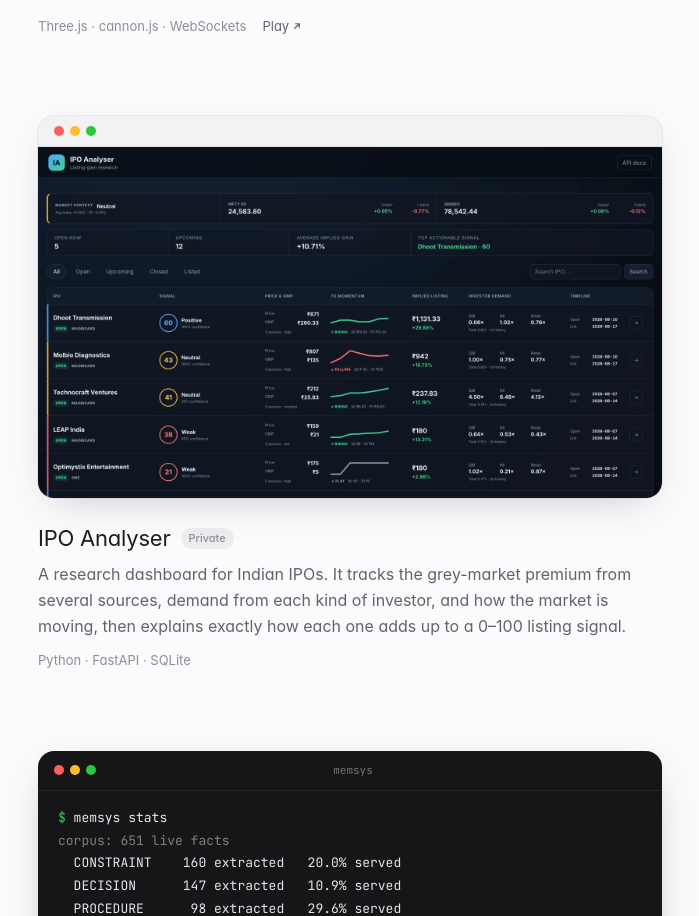
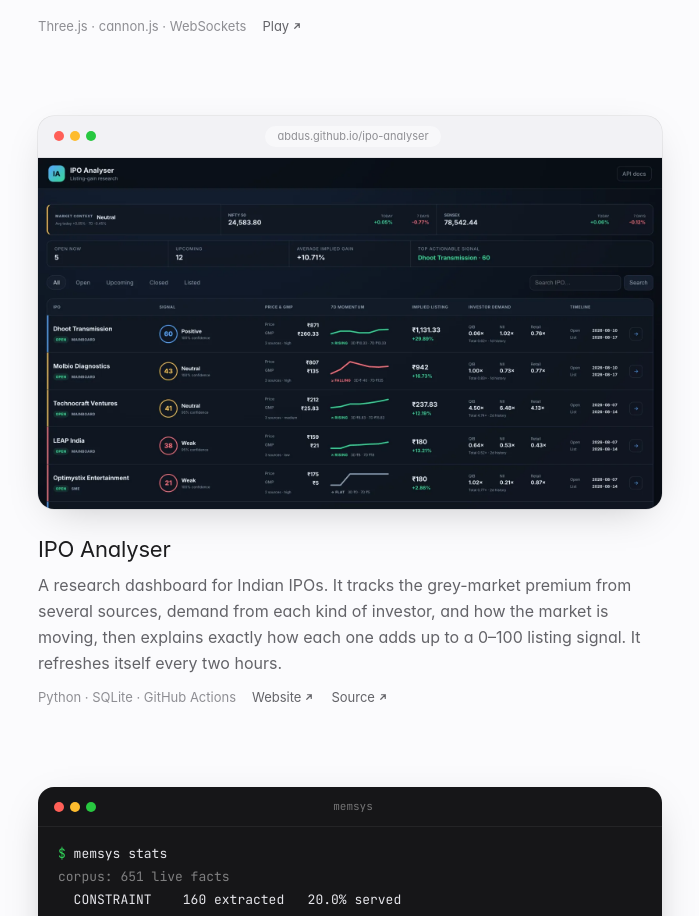
Before and after one commit to abdus/abdus.net, a Next.js app: page /projects in a window 1280 px wide. Shown: the part 2143-3059 px from the top of the page, without its empty margins (290-989 px from the left). Built offline with nearby package versions, Linux system fonts and the light colour scheme; no server answers; what @dicebear/core would draw is missing.

Commit message:
Link IPO Analyser's live site and source

```diff
--- a/src/data/projects.ts
+++ b/src/data/projects.ts
@@ -114,12 +114,14 @@ export const projects: Project[] = [
     title: "IPO Analyser",
     year: 2026,
     description:
-      "A research dashboard for Indian IPOs. It tracks the grey-market premium from several sources, demand from each kind of investor, and how the market is moving, then explains exactly how each one adds up to a 0–100 listing signal.",
-    tech: "Python · FastAPI · SQLite",
-    badge: "Private",
+      "A research dashboard for Indian IPOs. It tracks the grey-market premium from several sources, demand from each kind of investor, and how the market is moving, then explains exactly how each one adds up to a 0–100 listing signal. It refreshes itself every two hours.",
+    tech: "Python · SQLite · GitHub Actions",
+    site: "https://abdus.github.io/ipo-analyser/",
+    source: gh("ipo-analyser"),
     media: {
       kind: "image",
       src: "/assets/projects/ipo-analyser.webp",
+      label: "abdus.github.io/ipo-analyser",
       alt: "IPO Analyser: market context for Nifty and Sensex, then a table of open IPOs with their signal score, price and premium, momentum, implied listing price and investor demand",
       aspect: "16/9",
     },
```
